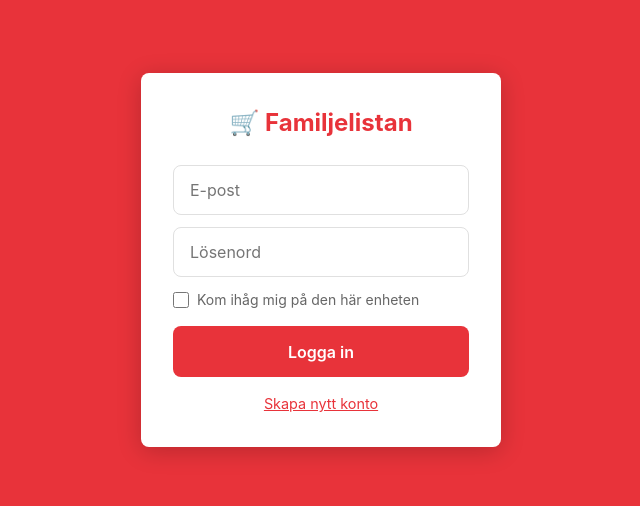
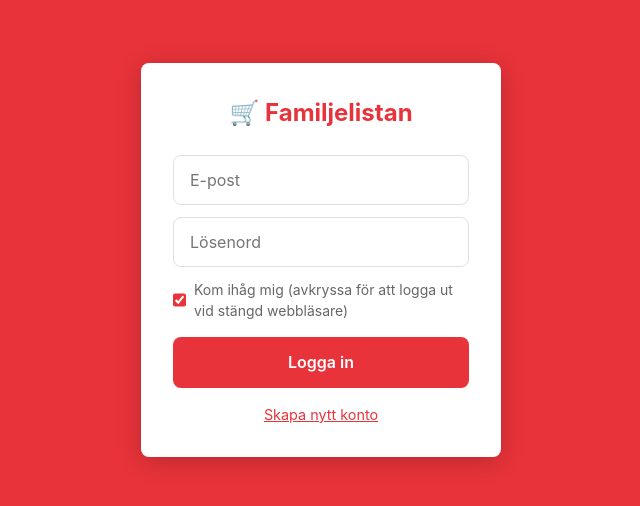
Before and after one commit to FlowOfVatten/Raddningstjansten, a React (Vite) app in the folder Familjelistan/client/: page / in a window 1280 px wide. Shown: the part 140-646 px from the top of the page, without its empty margins (319-959 px from the left). Built offline with nearby package versions, Linux system fonts and the light colour scheme.

Commit message:
Default remember-me to true so login persists across browser closes

```diff
--- a/Familjelistan/client/src/screens/LoginScreen.tsx
+++ b/Familjelistan/client/src/screens/LoginScreen.tsx
@@ -8,7 +8,7 @@ export default function LoginScreen() {
   const setAuth = useAppStore((s) => s.setAuth)
   const [email, setEmail] = useState('')
   const [password, setPassword] = useState('')
-  const [remember, setRemember] = useState(false)
+  const [remember, setRemember] = useState(true)
   const [mode, setMode] = useState<'login' | 'register'>('login')
 
   // Capture invite token from URL so it survives login/register
@@ -67,7 +67,7 @@ export default function LoginScreen() {
               checked={remember}
               onChange={(e) => setRemember(e.target.checked)}
             />
-            Kom ihåg mig på den här enheten
+            Kom ihåg mig (avkryssa för att logga ut vid stängd webbläsare)
           </label>
           <button type="submit" className={styles.primary} disabled={loading}>
             {loading ? '…' : mode === 'login' ? 'Logga in' : 'Skapa konto'}
```
